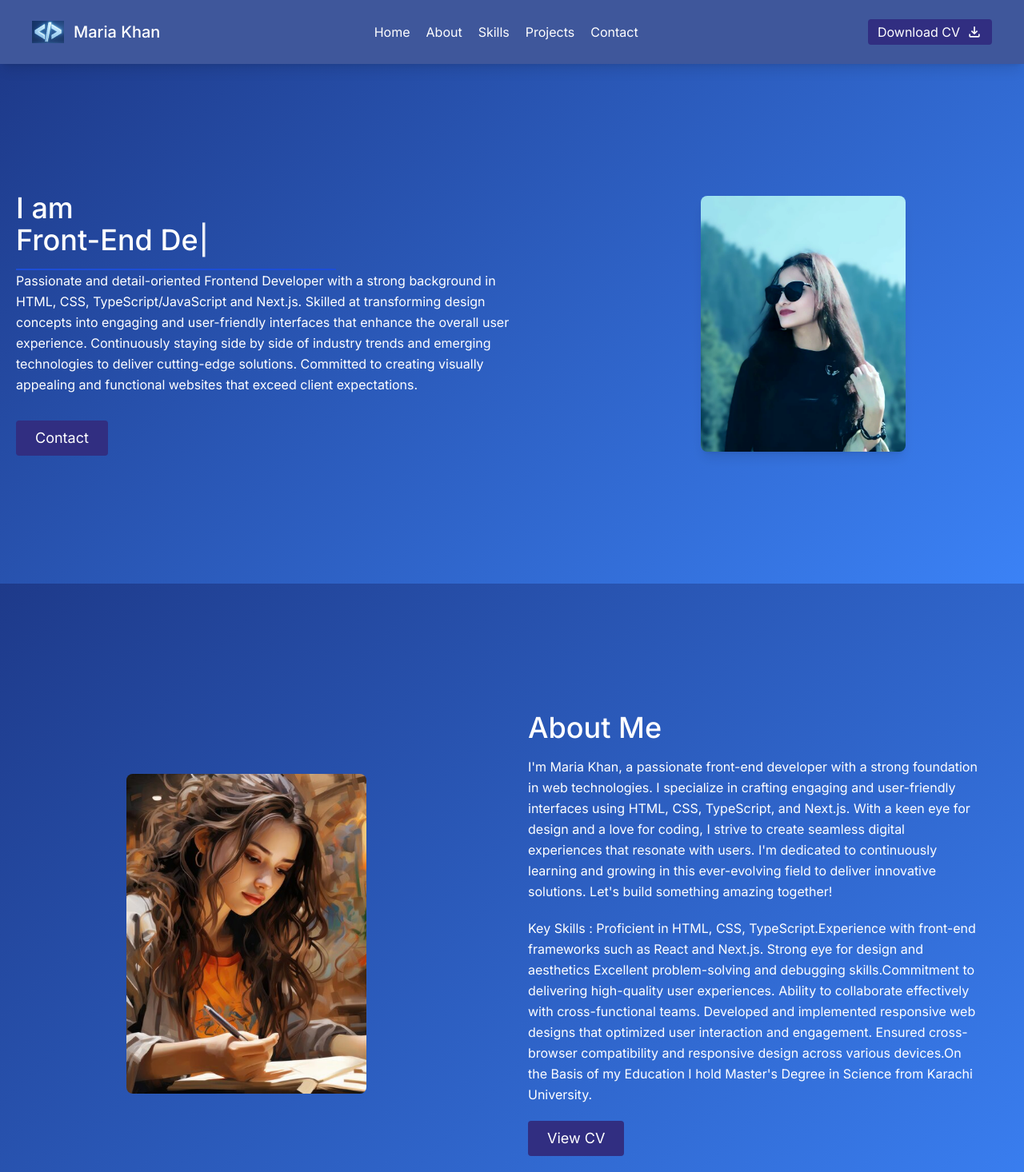
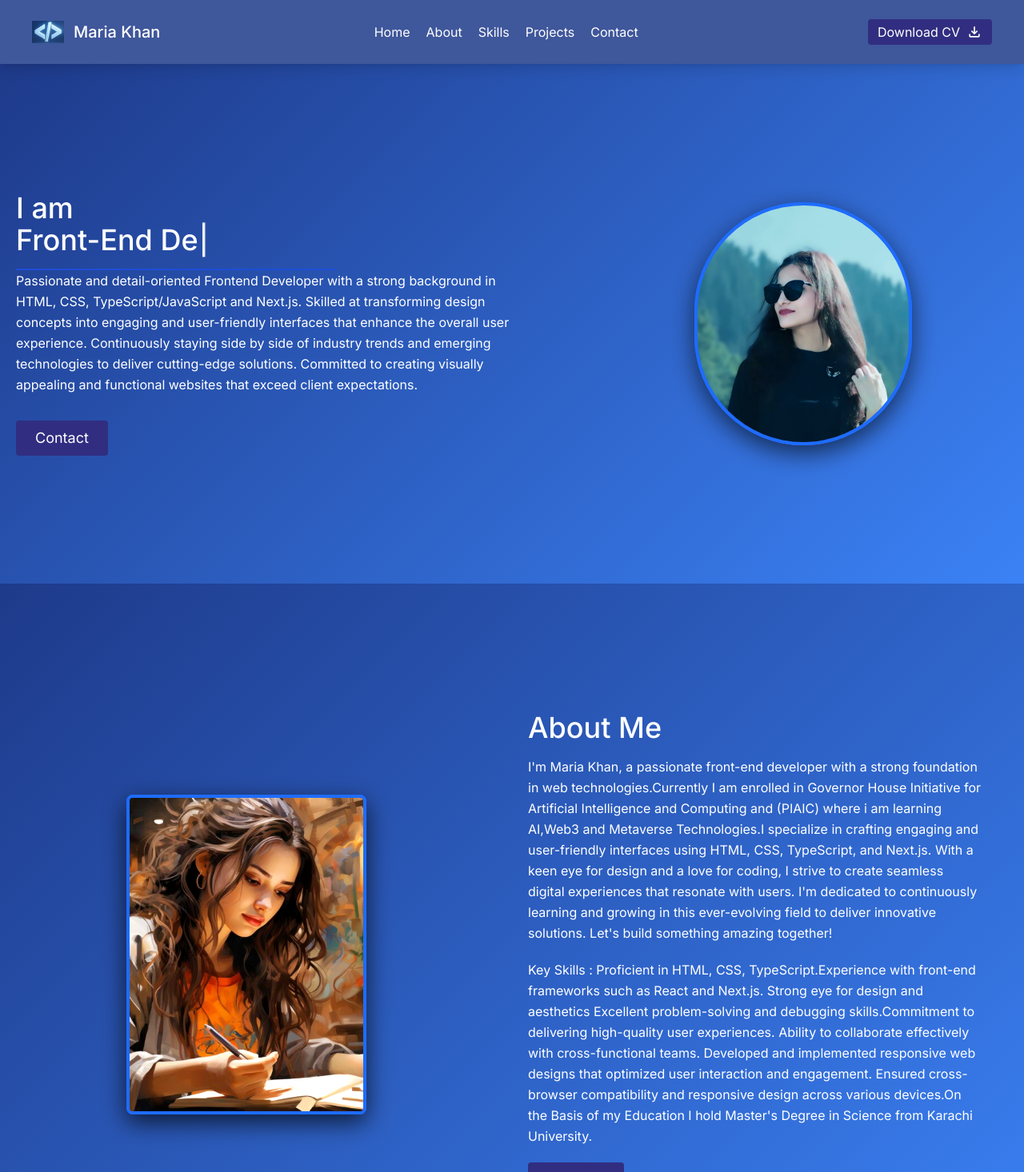
Before and after one commit to MariaKhan10/Portfolio, a Next.js app: page / in a window 1280 px wide. Shown: the top 1466 px of the page at 80% size. Built offline with nearby package versions, Linux system fonts and the light colour scheme.

Commit message:
made some changes

```diff
--- a/src/app/component/about.tsx
+++ b/src/app/component/about.tsx
@@ -11,11 +11,15 @@ const About = () => {
         <div className="container mx-auto flex px-5 py-24 md:flex-row flex-col items-center">
           <div className="lg:max-w-lg lg:w-full md:w-1/2 w-5/6 mb-10 md:mb-0">
             <Image
-              className="object-cover object-center rounded-lg mx-auto w-[300px] h-[400px]"
+              className="object-cover object-center rounded-lg mx-auto w-[300px] h-[400px] shadow-2xl border-4 border-blue-600"
               alt="hero"
               src={require("../../../public/pictures/aboutmepic2.jpg")}
               width={500}
               height={500}
+              style={{
+                filter: "brightness(1.1) contrast(1.05) saturate(1.1)",
+                boxShadow: "0 10px 30px rgba(0, 0, 0, 0.7)", // Adding a soft shadow
+              }}
             />
           </div>
           <div className="lg:flex-grow md:w-1/2 lg:pl-24 md:pl-16 flex flex-col md:items-start md:text-left items-center text-center">
@@ -25,7 +29,7 @@ const About = () => {
             </h1>
             <p className="mb-5 leading-relaxed text-white">
               I'm Maria Khan, a passionate front-end developer with a strong
-              foundation in web technologies. I specialize in crafting engaging
+              foundation in web technologies.Currently I am enrolled in Governor House Initiative for Artificial Intelligence and Computing and (PIAIC) where i am learning AI,Web3 and Metaverse Technologies.I specialize in crafting engaging
               and user-friendly interfaces using HTML, CSS, TypeScript, and
               Next.js. With a keen eye for design and a love for coding, I
               strive to create seamless digital experiences that resonate with
--- a/src/app/component/hero.tsx
+++ b/src/app/component/hero.tsx
@@ -43,13 +43,14 @@ const Hero = () => {
           </div>
           <div className="lg:max-w-lg lg:w-full md:w-1/2 w-3/6">
             <Image
-              className="object-cover object-center rounded-lg mx-auto w-[16rem] h-[20rem] shadow-lg"
+              className="object-cover object-center rounded-full mx-auto w-[17rem] h-[19rem] shadow-2xl border-4 border-blue-600"
               alt="hero"
               width={250}
               height={300}
               src={require("../../../public/pictures/aboutmepic.jpg")}
               style={{
-                filter: "brightness(1.15) contrast(1.1) saturate(1.1)",
+                filter: "brightness(1.1) contrast(1.05) saturate(1.1)",
+                boxShadow: "0 10px 30px rgba(0, 0, 0, 0.6)", // Adding a soft shadow
               }}
             />
           </div>
```
Also changed, not shown: public/pictures/profilephoto.png (deleted), 1 other file (tests, documents, lock files or other folders).
